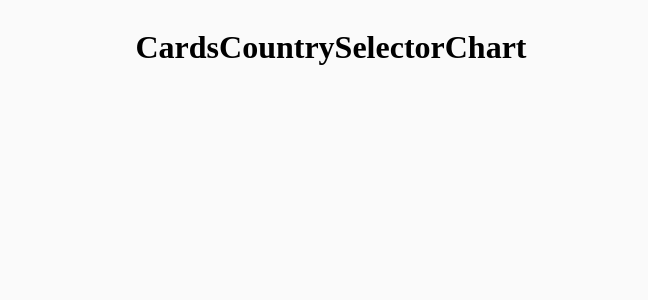
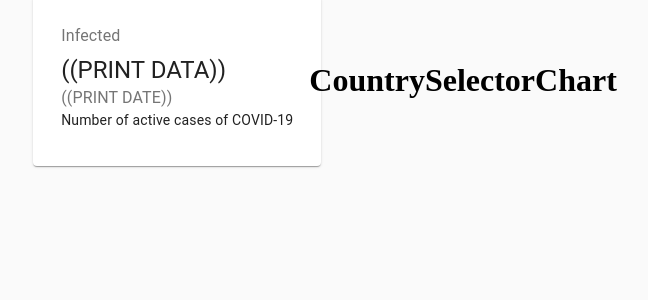
Before and after one commit to patrick-assaf/covid-19-dashboard, a React (Create React App) app: page / in a window 1280 px wide. Shown: the top 300 px of the page, without its empty margins (309-957 px from the left). Built offline with nearby package versions, Linux system fonts and the light colour scheme; no server answers.

Commit message:
Implement Card JSX structure inside Card Component

```diff
--- a/src/components/Cards/Cards.jsx
+++ b/src/components/Cards/Cards.jsx
@@ -1,10 +1,23 @@
 import React from 'react';
+import { Card, CardContent, Typography, Grid } from '@material-ui/core';
+import styles from './Cards.module.css';
 
 const Cards = (props) => {
     console.log(props.data)
 
     return (
-        <h1>Cards</h1>
+        <div className={styles.container}>
+            <Grid container spacing={3} justify="center" >
+                <Grid item component={Card} >
+                    <CardContent>
+                        <Typography color="textSecondary" gutterBottom >Infected</Typography>
+                        <Typography variant="h5" >((PRINT DATA))</Typography>
+                        <Typography color="textSecondary" >((PRINT DATE))</Typography>
+                        <Typography variant="body2">Number of active cases of COVID-19</Typography>
+                    </CardContent>
+                </Grid>
+            </Grid>
+        </div>
     )
 }
 
```
